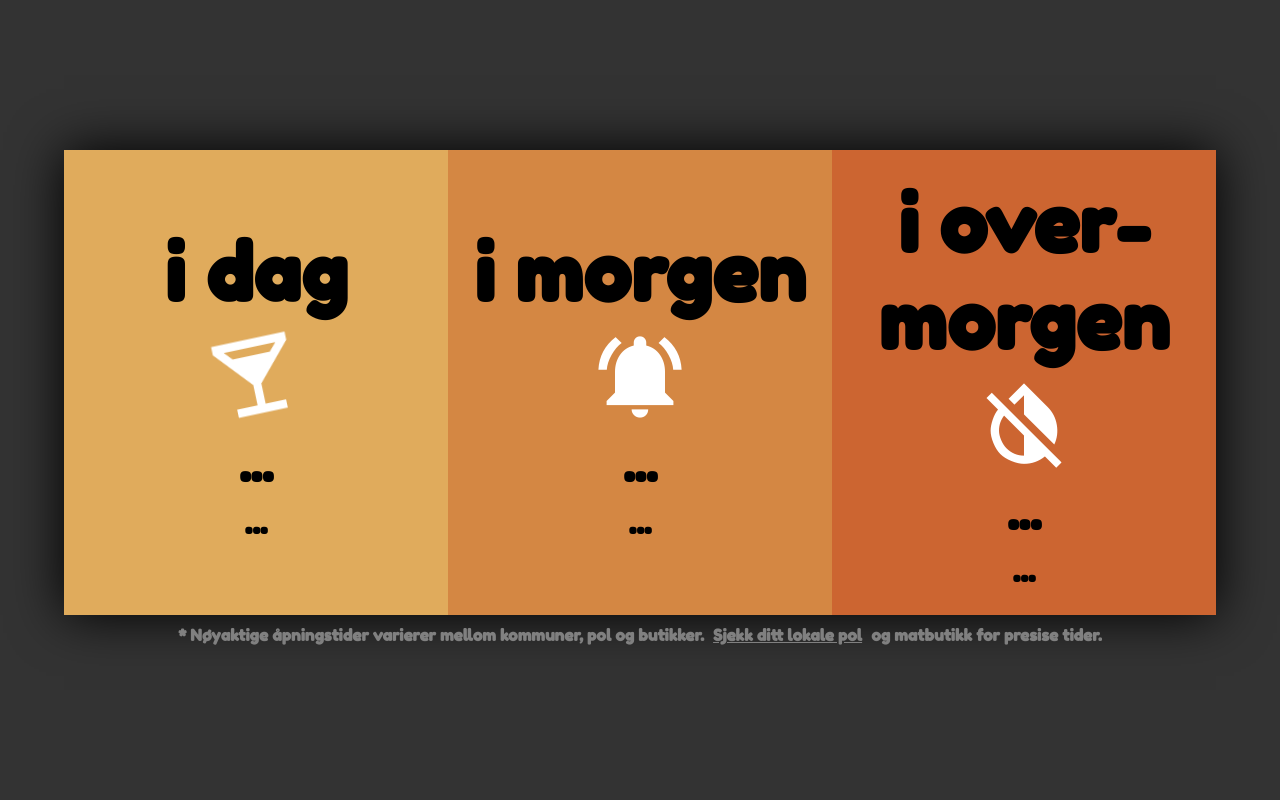
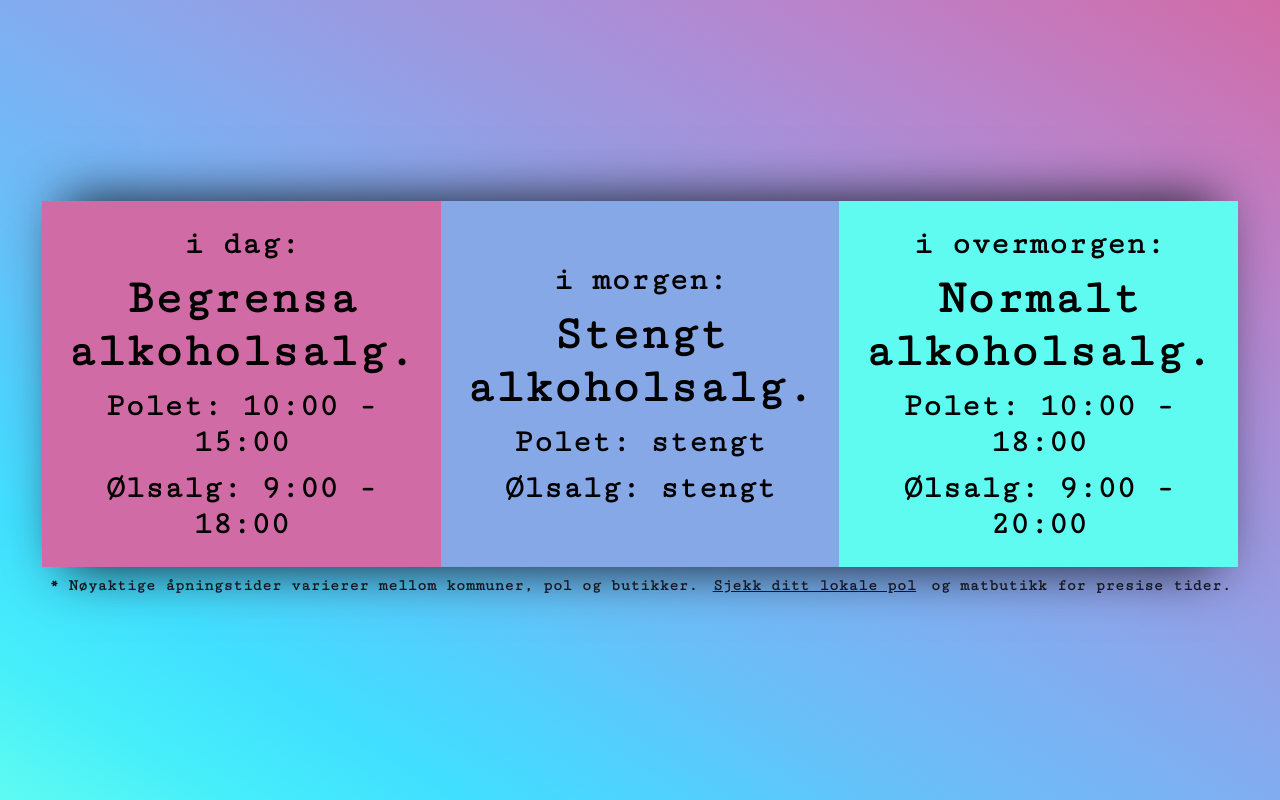
Before and after one commit to tantepose/alkoholsalg, a plain HTML site: page index.html in a window 1280 px wide. Drawn offline with Linux system fonts and the light colour scheme.

Commit message:
making some frontend yo

```diff
--- a/calendar.js
+++ b/calendar.js
@@ -1,13 +1,15 @@
 // all closed
 // excluding all sundays
  const closed_dates = [
-    "26/1"
+    "26/1",
+    "3/2"
 ]
 
 // somewhat closed
 // excluding all saturdays
  const limited_dates = [
-    "27/1"
+    "27/1",
+    "2/2"
 ]
 
 // module.exports = { closed_dates, limited_dates }
--- a/index.html
+++ b/index.html
@@ -7,9 +7,11 @@
 	<meta charset="UTF-8">
 	<meta name="viewport" content="initial-scale=1, maximum-scale=1">
 
-    <link href="https://fonts.googleapis.com/css?family=Fredoka+One" rel="stylesheet">
-    <link href="https://fonts.googleapis.com/icon?family=Material+Icons" rel="stylesheet">
-    <link rel="stylesheet" href="font-awesome-animation.min.css"> <!-- http://l-lin.github.io/font-awesome-animation/ -->
+    <link rel="preconnect" href="https://fonts.googleapis.com">
+    <link rel="preconnect" href="https://fonts.gstatic.com" crossorigin>
+    <link href="https://fonts.googleapis.com/css2?family=Cutive+Mono&display=swap" rel="stylesheet">
+
+
     <link rel="stylesheet" href="style.css">
 
 </head>
@@ -19,27 +21,27 @@
         <div class="content">
 
             <div class="item" id="today">
-                <h1>i dag</h1>
-                <div id="today-icon" class="faa-shake animated"><i class="material-icons md-48">local_bar</i></div>
-                <h2 id="today-summary">...</h2>
-                <h3 id="today-details">...</h3>
+                <h2>i dag:</h2>
+                <h1 id="summary">...</h1>
+                <h3 id="details-wine">...</h3>
+                <h3 id="details-beer">...</h3>
             </div>
 
             <div class="item" id="tomorrow">
-                <h1>i morgen</h1>
-                <div id="tomorrow-icon" class="faa-ring animated"><i class="material-icons md-48">notifications_active</i></div>
-                <h2 id="tomorrow-summary">...</h2>
-                <h3 id="tomorrow-details">...</h3>
+                <h2>i morgen:</h2>
+                <h1 id="summary">...</h1>
+                <h3 id="details-wine">...</h3>
+                <h3 id="details-beer">...</h3>
             </div>
 
             <div class="item" id="dayafter">
-                <h1>i over&shy;morgen</h1>
-                <div id="dayafter-icon" ><i class="material-icons md-48">invert_colors_off</i></div>
-                <h2 id="dayafter-summary">...</h2>
-                <h3 id="dayafter-details">...</h3>
+                <h2>i over&shy;morgen:</h2>
+                <h1 id="summary">...</h1>
+                <h3 id="details-wine">...</h3>
+                <h3 id="details-beer">...</h3>
             </div>
         </div>
-        <h4>* Nøyaktige åpningstider varierer mellom kommuner, pol og butikker. <a href="https://www.vinmonopolet.no/vmpStore/store-finder">Sjekk ditt lokale pol</a> og matbutikk for presise tider.</h3>
+        <h4 id="disclaimer">* Nøyaktige åpningstider varierer mellom kommuner, pol og butikker. <a href="https://www.vinmonopolet.no/vmpStore/store-finder">Sjekk ditt lokale pol</a> og matbutikk for presise tider.</h3>
 	</div>
 
     <script src="calendar.js"></script>
--- a/script.js
+++ b/script.js
@@ -6,18 +6,18 @@
 const info = {
     closed: {
         headline: "Stengt alkoholsalg.",
-        info_wine: "Polet: stengt",
-        info_beer: "Ølsalg: stengt"
+        details_wine: "Polet: stengt",
+        details_beer: "Ølsalg: stengt"
     },
     limited: {
         headline: "Begrensa alkoholsalg.",
-        info_wine: "Polet: 10:00 - 15:00",
-        info_beer: "Ølsalg: 9:00 - 18:00"
+        details_wine: "Polet: 10:00 - 15:00",
+        details_beer: "Ølsalg: 9:00 - 18:00"
     },
     normal: {
         headline: "Normalt alkoholsalg.",
-        info_wine: "Polet: 10:00 - 18:00",
-        info_beer: "Ølsalg: 9:00 - 20:00"
+        details_wine: "Polet: 10:00 - 18:00",
+        details_beer: "Ølsalg: 9:00 - 20:00"
     }
 }
 
@@ -44,32 +44,41 @@ function getStatus (date) {
 
     if (closed_dates.indexOf(date.date()) > -1) {
         console.log("🎯 Found date in closed_dates!")
-        return "closed"
+        return info["closed"]
     } else if (limited_dates.indexOf(date.date()) > -1) {
         console.log("🎯 Found date in limited_dates!")
-        return "limited"
+        return info["limited"]
     } else if (date.day() == 0) {
         console.log("🎯 Date not found, but is sunday!")
-        return "closed"
+        return info["closed"]
     } else if (date.day() == 6) {
         console.log("🎯 Date not found, but is saturday!")
-        return "limited"
+        return info["limited"]
     } else {
         console.log("🎯 Date not found, all normal!")
-        return "normal"
+        return info["normal"]
     }
+}
+
+function writeHTML (element, content) {
+    document.getElementById(element).children["summary"].innerHTML = content.headline
+    document.getElementById(element).children["details-wine"].innerHTML = content.details_wine
+    document.getElementById(element).children["details-beer"].innerHTML = content.details_beer
 }
 
 // make today
 const today = new day
-console.log("🍷 Todays headline: " + info[today.status()].headline + "\n")
+console.log("🍷 Todays headline: " + today.status().headline + "\n")
+writeHTML("today", today.status())
 
 // make tomorrow
 const tomorrow = new day
 tomorrow.dateObject.setDate(tomorrow.dateObject.getDate() + 1) // make tomorrow actually tomorrow
-console.log("🍷 Tomorrow's headline: " + info[tomorrow.status()].headline + "\n")
+console.log("🍷 Tomorrow's headline: " + tomorrow.status().headline + "\n")
+writeHTML("tomorrow", tomorrow.status())
 
 // make day after tomorrow
 const day_after_tomorrow = new day
 day_after_tomorrow.dateObject.setDate(day_after_tomorrow.dateObject.getDate() + 2) // make day_after_tomorrow actually day_after_tomorrow
-console.log("🍷 Day after tomorrow's headline: " + info[day_after_tomorrow.status()].headline + "\n")
+console.log("🍷 Day after tomorrow's headline: " + day_after_tomorrow.status().headline + "\n")
+writeHTML("dayafter", day_after_tomorrow.status())
--- a/style.css
+++ b/style.css
@@ -3,14 +3,23 @@
     box-sizing: border-box;
 }
 
+:root {
+    --background-color: #161722;
+    --text-color: #161722;
+    --fill-color-1: #D16BA5;
+    --fill-color-2: #86A8E7;
+    --fill-color-3: #5FFBF1;
+}
+
 html,body
 {
-    background-color: #333333;
     margin: 0px;
-    font-family: 'Fredoka One', cursive;
-    font-size: 100%;
+    background-color: var(--background-color);
+    font-family: 'Cutive Mono', monospace;    font-size: 100%;
     text-align: center;
     height: 100%;
+
+    background-image: linear-gradient(to left bottom, #d16ba5, #c777b9, #ba83ca, #aa8fd8, #9a9ae1, #8aa7ec, #79b3f4, #69bff8, #52cffe, #41dfff, #46eefa, #5ffbf1);
 }
 
 .page
@@ -36,7 +45,7 @@ html,body
     padding: 0px;
     width: 90%;
 
-    box-shadow: 0px 0px 50px black;
+    box-shadow: 0px 0px 50px var(--text-color);
 }
 
 .item
@@ -53,17 +62,17 @@ html,body
 
 #today
 {
-    background-color: #E0AB5C;
+    background-color: var(--fill-color-1);
 }
 
 #tomorrow
 {
-    background-color: #D48743;
+    background-color: var(--fill-color-2);
 }
 
 #dayafter
 {
-    background-color: #CC6531;
+    background-color: var(--fill-color-3);
 }
 
 .disclaimer
@@ -77,13 +86,13 @@ html,body
 
 h1
 {
-    font-size: 5.0em;
+    font-size: 3em;
     margin: 5px;
 }
 
 h2
 {
-    font-size: 3.0em;
+    font-size: 2.0em;
     margin: 5px;
 }
 
@@ -96,15 +105,10 @@ h3
 h4, a
 {
     margin: 5px;
-    color: grey;
+    color: var(--text-color);
     margin-top: 10px;
 }
 
-.material-icons.md-48
-{
-    font-size: 100px;
-    color: white;
-}
 
 /* mobil */
 @media screen and (max-width: 1000px)
@@ -127,16 +131,12 @@ h4, a
         margin: 0px;
     }
 
-    .disclaimer
-    {
-    }
-
     .item
     {
         width: 100%;
     }
 
-    h4
+    #disclaimer
     {
         display: none;
     }
```
